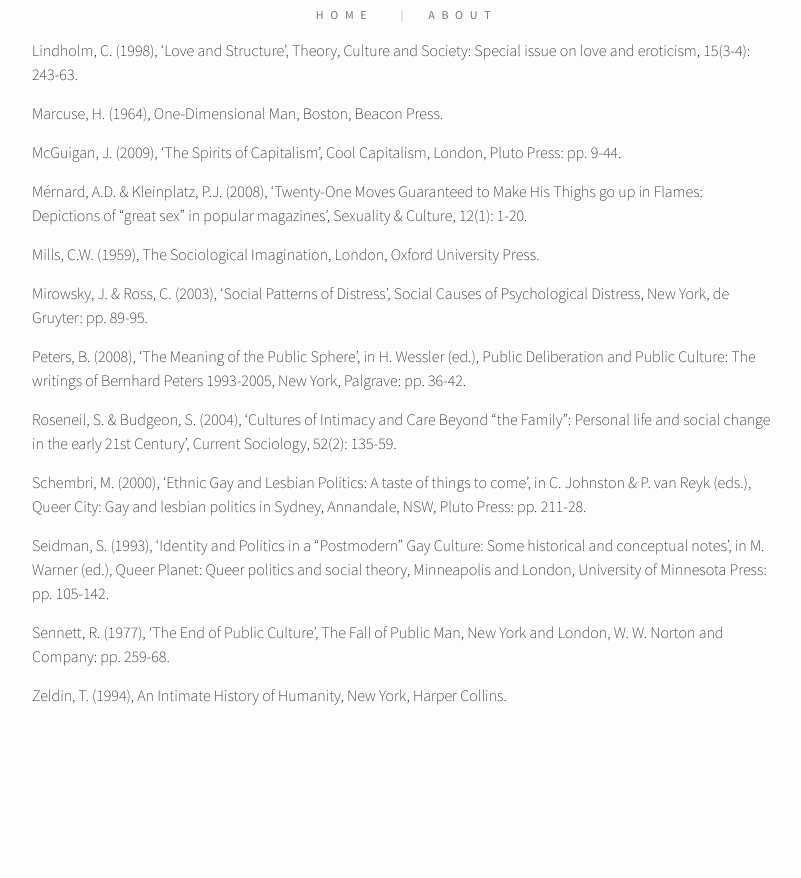
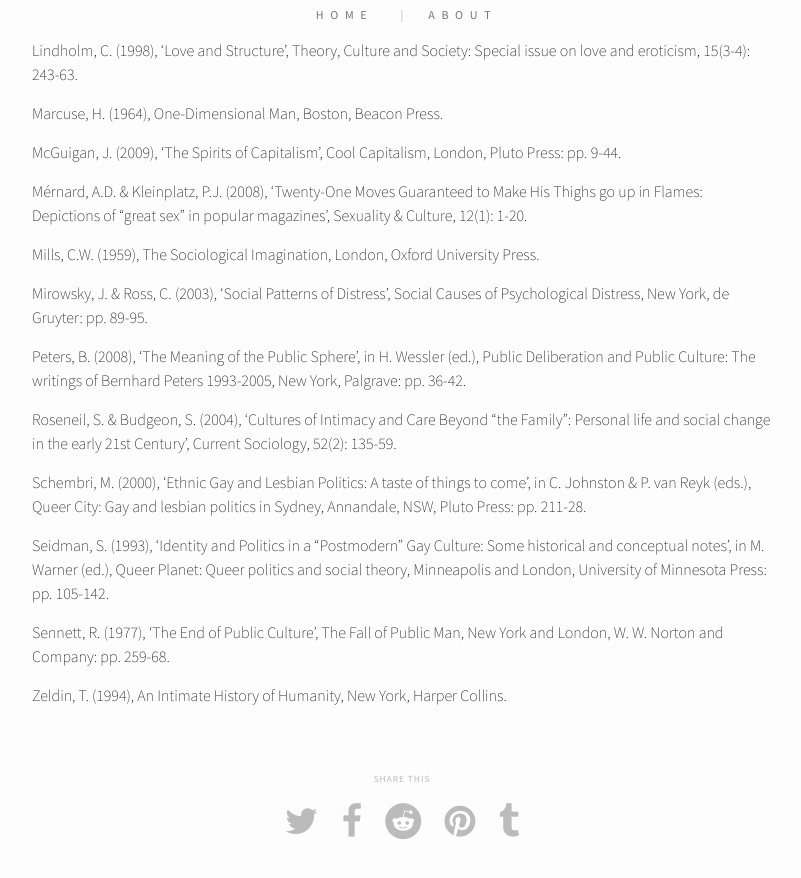
Before and after one commit to mergeandvary/mergeandvary.github.io, a Jekyll site: the page built from _posts/2016-04-09-when-worlds-collide.markdown, in a window 1280 px wide and 900 px high, scrolled down 7001 px. Shown: the top 878 px of the window, without its empty margins (238-1039 px from the left). Built offline with Jekyll 4.4.1, drawn with Linux system fonts in a browser that asks for light colours; nearby versions of some CDN libraries; before the commit the page ends 7768 px from its top, so only the background shows below that.

Commit message:
share this fixes

```diff
--- a/_includes/head.html
+++ b/_includes/head.html
@@ -7,7 +7,7 @@
   <meta name="description" content="{% if page.excerpt %}{{ page.excerpt | strip_html | strip_newlines | truncate: 160 }}{% else %}{{ site.description }}{% endif %}">
 
   <link href='https://fonts.googleapis.com/css?family=Source+Sans+Pro:400,200,900' rel='stylesheet' type='text/css'>
-  <link rel="stylesheet" href="//maxcdn.bootstrapcdn.com/font-awesome/4.3.0/css/font-awesome.min.css">
+  <link rel="stylesheet" href="https://maxcdn.bootstrapcdn.com/font-awesome/4.6.1/css/font-awesome.min.css">
   <link rel="stylesheet" href="{{ "/css/main.css" | prepend: site.baseurl }}">
   <link rel="canonical" href="{{ page.url | replace:'index.html','' | prepend: site.baseurl | prepend: site.url }}">
   <link rel="alternate" type="application/rss+xml" title="{{ site.title }}" href="{{ "/feed.xml" | prepend: site.baseurl | prepend: site.url }}">
--- a/_includes/sharethis.html
+++ b/_includes/sharethis.html
@@ -1,8 +1,8 @@
 <div class="social-share">
   <p class="social-sharetext">SHARE THIS</p>
-  &nbsp;&nbsp;<a class="social-shareicon" href="https://twitter.com/intent/tweet?text={{ page.title }}&url={{ site.url }}{{ page.url }}" rel="nofollow" target="_blank" title="Share on Twitter"><i class="fa fa-twitter"></i></a>
+  <a class="social-shareicon" href="https://twitter.com/intent/tweet?text={{ page.title }}&url={{ site.url }}{{ page.url }}" rel="nofollow" target="_blank" title="Share on Twitter"><i class="fa fa-twitter"></i></a>
   <a class="social-shareicon" href="https://facebook.com/sharer.php?u={{ site.url }}{{ page.url }}" rel="nofollow" target="_blank" title="Share on Facebook"><i class="fa fa-facebook"></i></a>
-  <a class="social-shareicon" href="http://www.linkedin.com/shareArticle?mini=true&url={{ site.url }}{{ page.url }}" rel="nofollow" target="_blank" title="Share on Linkedlin"><i class="fa fa-linkedin"></i></a>
-  <a class="social-shareicon" href="https://plus.google.com/share?url={{ site.url }}{{ page.url }}" rel="nofollow" target="_blank" title="Share on Google+"><i class="fa fa-google-plus"></i></a>
-  <br><br><br>
+  <a class="social-shareicon" href="http://www.reddit.com/submit?url={{ site.url }}{{ page.url }}&title={{ page.title }}" rel="nofollow" target="_blank" title="Share on Reddit"><i class="fa fa-reddit"></i></a>
+  <a class="social-shareicon" href="http://pinterest.com/pin/create/button/?url={{ site.url }}{{ page.url }}&description={{ page.title }}" rel="nofollow" target="_blank" title="Share on Pinterest"><i class="fa fa-pinterest"></i></a>
+  <a class="social-shareicon" href="http://www.tumblr.com/share/link?url={{ site.url }}{{ page.url }}&name={{ page.title }}&description={{ page.description }}" rel="nofollow" target="_blank" title="Share on Tumblr"><i class="fa fa-tumblr"></i></a>
 </div>
--- a/_layouts/default.html
+++ b/_layouts/default.html
@@ -32,9 +32,11 @@
     </body>
     <script src="http://code.jquery.com/jquery-1.11.0.min.js"></script>
     <script src="{{ site.baseurl }}/scripts/jq-sticky-anything.min.js"></script>
+
     <script>
         $('.page-navigation').stickThis({
                 top:0
         });
+
     </script>
 </html>
--- a/_layouts/post.html
+++ b/_layouts/post.html
@@ -11,7 +11,10 @@ layout: default
 
     <div class="post-content" itemprop="articleBody">
         {% include sharethis.html %}
+        <br><br>
         {{ content }}
+        <br><br>
+        {% include sharethis.html %}
     </div>
 
 </article>
--- a/_posts/2016-04-09-when-worlds-collide.markdown
+++ b/_posts/2016-04-09-when-worlds-collide.markdown
@@ -48,7 +48,6 @@ For Giddens (cited in Roseneil & Budgeon 2004: 140), non-heteronormative identit
 What is interesting about the gay “scene” in Australia is the existence of highly racialised hierarchies that arise from the internalisation of dominant white discursive formations. For instance, Chaung (1999: 29-38) recounts the experience of living in Australia as a gay Asian man. Chaung points out how the term “Rice Queen” is commonly used within the gay scene to describe old and typically unattractive Anglo-Australian men who seek out Asian men much younger than themselves. These hierarchies of age largely occur due to the extent to which Asian men are generally considered undesirable to Anglo-Australian gay men. Furthermore, Chaung observes how Asian gay men also internalise dominant white ideals, noting experiences where he had tried to date Asian men but found himself disgusted by their Asian bodies. Many theorists attribute this sort of internalised racism to Australia’s long history with racist policies, such as the White Australia Policy, and racist public discourses (Schembri 2000; Seidman 1993). What this points to is how policy and public opinion can inform perspectives on those others with whom intimate sphere relationships are formed.
 
 It would seem that the relative lack of truly pure relationships beyond idealisations suggests that neoliberalism does not exert as much of a formative force as I previously suggested. However, one point that Connell (2011) makes regarding an ontoformative neoliberalism is that it does not function to entirely remove gendered inequalities so much as to reconfigure and obscure them. This is precisely the conclusion that can be derived from the realisation that the adoption of the pure relationship ideal does not match its pragmatic deployment. The subjective nature of love means that concrete conclusions about its qualities, conditions and causes are often extremely elusive. This is perhaps even more so in a liquid society dominated by neoliberal principles of free and open markets. If my argument has been successful here, what I have demonstrated is that love is not exclusively described and circumscribed privately within the intimate sphere. Rather, the relationship between the intimate and the public is massively complex and inextricably interdependent. Nevertheless, I have barely scraped the surface here. Following the theories of Burkart (2010), new media technologies and an arising culture of staging are problematising and liquifying the lines between private and public in a myriad of new ways. What this means for love and society as a whole is only just beginning to be seen.
-
 
 ## References
 
--- a/_sass/_layout.scss
+++ b/_sass/_layout.scss
@@ -145,7 +145,7 @@
  */
 .social-share {
     text-align: center;
-    letter-spacing: 10px;
+    background-color: $background-color;
 }
 .social-sharetext {
     font-size: 7pt;
@@ -160,7 +160,7 @@
     text-align: center;
     line-height: 1;
     color: $text-color-light;
-    letter-spacing: 24px;
+    padding: 10px;
     &,
     &:link {
         color: $text-color-light;
```
Also changed, not shown: 4 other files. Lines whose indentation alone changed are shown as unchanged.
